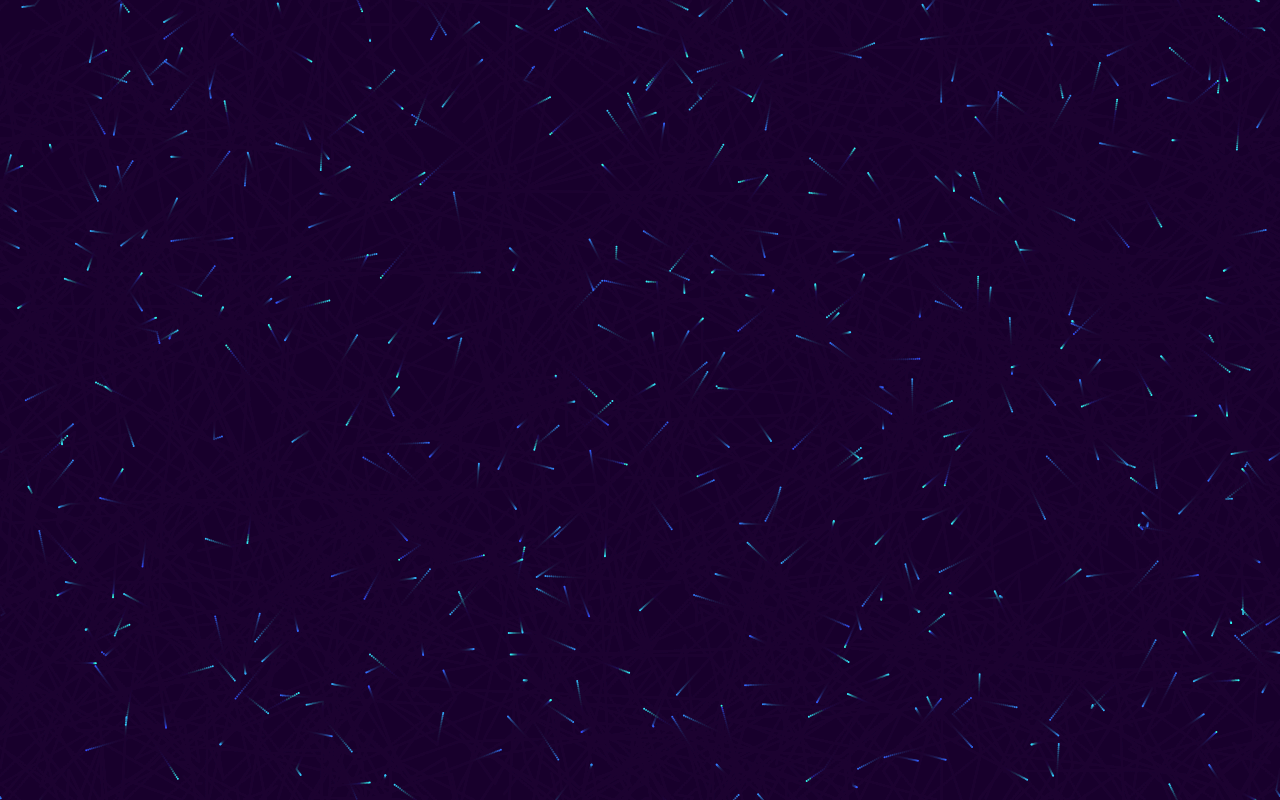
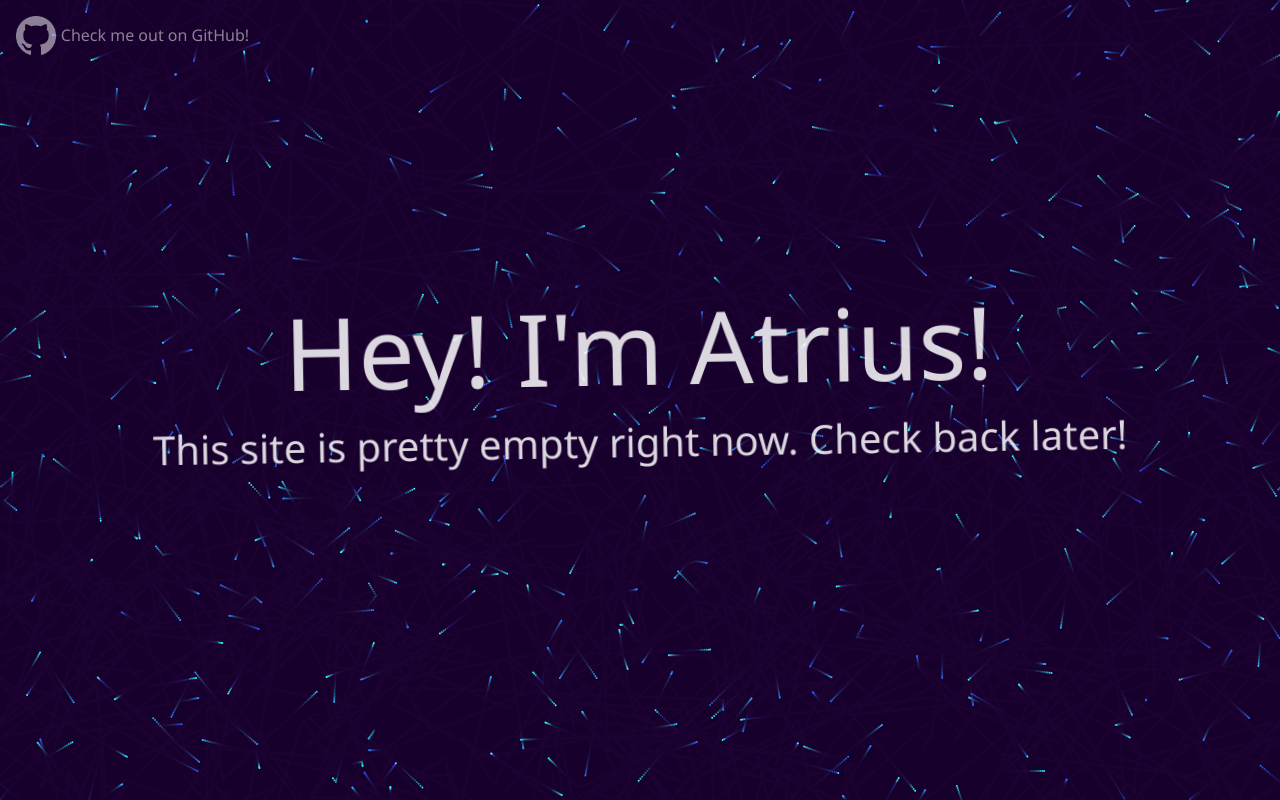
Before and after one commit to AtriusX/AtriusX.github.io, a React (Create React App) app: page / in a window 1280 px wide. Built offline with nearby package versions, Linux system fonts and the light colour scheme.

Commit message:
Update main app

```diff
--- a/src/App.css
+++ b/src/App.css
@@ -1,44 +1,25 @@
-.App {
-  text-align: center;
-  overflow: hidden;
+* {
+	font-family: Segoe UI;
+	margin: 0;
+	padding: 0;
 }
 
-.App-logo {
-  height: 40vmin;
-  pointer-events: none;
-}
-
-@media (prefers-reduced-motion: no-preference) {
-  .App-logo {
-    animation: App-logo-spin infinite 20s linear;
-  }
-}
-
-.App-header {
-  background-color: #282c34;
-  min-height: 100vh;
-  display: flex;
-  flex-direction: column;
-  align-items: center;
-  justify-content: center;
-  font-size: calc(10px + 2vmin);
-  color: white;
-}
-
-.App-link {
-  color: #61dafb;
+body {
+	position: absolute;
+	height: 100%;
+	width: 100%;
+	background: rgb(31, 0, 51);
+	overflow: hidden;
 }
 
 canvas {
   z-index: -900;
   display: block;
+  position: relative;
+  width: 100%;
 }
 
-@keyframes App-logo-spin {
-  from {
-    transform: rotate(0deg);
-  }
-  to {
-    transform: rotate(360deg);
-  }
+img {
+  -webkit-user-drag: none;
+  -webkit-user-select: none;
 }
--- a/src/App.tsx
+++ b/src/App.tsx
@@ -3,12 +3,19 @@ import './App.css';
 import Background from './Background/Background';
 import sketch from "./Background/sketch"
 import * as p5 from "p5";
+import Github from './Github/Github';
+import Landing from './Landing/Landing';
 
 class App extends React.Component {
   public render() {
-    return <div className="App">
-      <Background sketch={sketch} onP5Changed={this.onChanged}/>
-    </div>
+    return <>
+      <Landing />
+      <Github />
+      <Background
+        sketch={sketch}
+        onP5Changed={this.onChanged}
+      />
+    </>
   }
 
   private onChanged(p: p5) {
```
